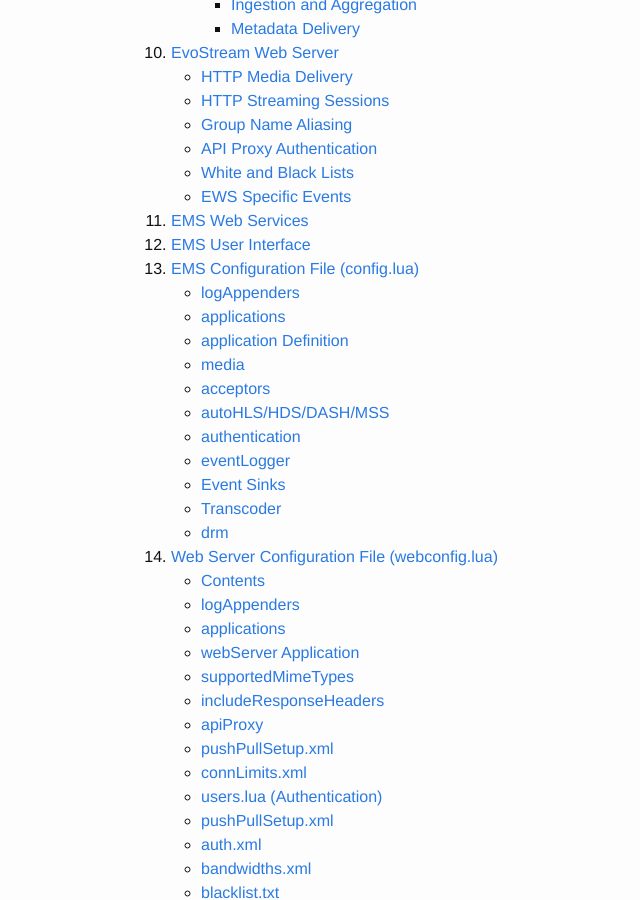
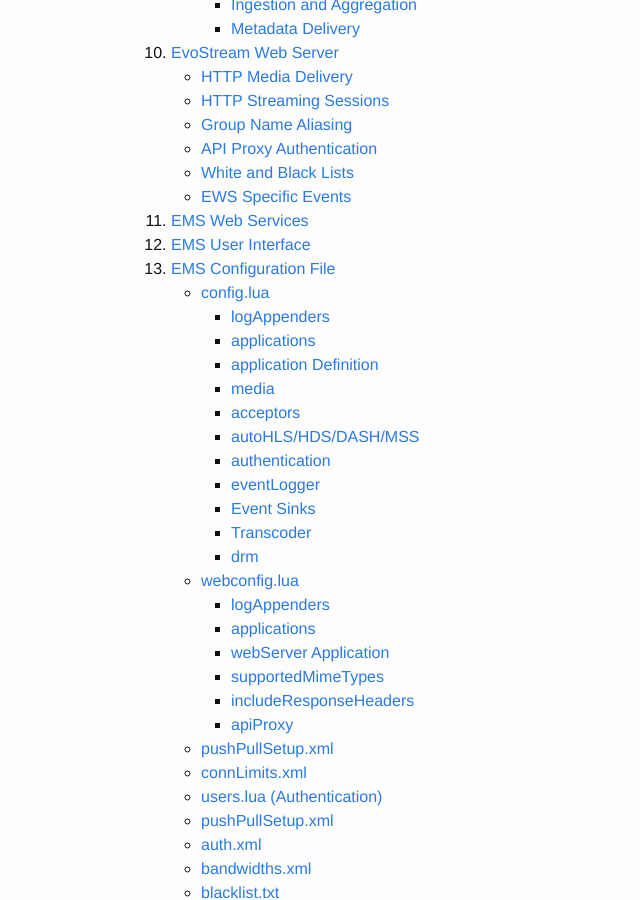
Before and after one commit to EvoStream/ems_user_guide, a Jekyll site: the page built from _posts/2016-01-01-index.md, in a window 1280 px wide and 900 px high, scrolled down 2949 px. Shown: the whole window, without its empty margins (129-769 px from the left). Built offline with Jekyll 4.4.1, drawn with Linux system fonts in a browser that asks for light colours.

Commit message:
updated TOC
fixed links
updated EMS Configuration File archive

```diff
--- a/_posts/2016-01-01-index.md
+++ b/_posts/2016-01-01-index.md
@@ -80,8 +80,8 @@ permalink: table_of_contents
      - [Outbound RTMP (Live and VOD)]({{site.url}}{{site.baseurl}}/protocolsupport#outbound-rtmp-live-and-vod)
      - [RTMPT]({{site.url}}{{site.baseurl}}/protocolsupport#rtmpt)
      - [RTMPS]({{site.url}}{{site.baseurl}}/protocolsupport#rtmps)
-     - [RTMP Ingest Points]({{site.url}}{{site.baseurl}}/protocolsupport#rtmp ingest points)
-   - [Real Time Streaming Protocol (RTSP)]({{site.url}}{{site.baseurl}}/protocolsupport#real-time-streaming-protocol)
+     - [RTMP Ingest Points]({{site.url}}{{site.baseurl}}/protocolsupport#rtmp-ingest-points)
+   - [Real Time Streaming Protocol (RTSP)]({{site.url}}{{site.baseurl}}/protocolsupport#real-time-streaming-protocol-rtsp)
      - [Ingesting RTSP]({{site.url}}{{site.baseurl}}/protocolsupport#ingesting-rtsp)
      - [Outbound RTSP (Live and VOD)]({{site.url}}{{site.baseurl}}/protocolsupport#outbound-rtsp-live-and-vod)
    - [MPEG Transport Stream (MPEG-TS)]({{site.url}}{{site.baseurl}}/protocolsupport#mpeg-transport-stream-mpeg-ts)
@@ -135,26 +135,26 @@ permalink: table_of_contents
     - [EWS Specific Events]({{site.url}}{{site.baseurl}}/webserver#ews-specific-events)
 11. [EMS Web Services]({{site.url}}{{site.baseurl}}/emswebservices)
 12. [EMS User Interface]({{site.url}}{{site.baseurl}}/emsuserinterface)
-13. [EMS Configuration File (config.lua)]({{site.url}}{{site.baseurl}}/emsconfigfile)
-    - [logAppenders]({{site.url}}{{site.baseurl}}/emsconfigfile#logappenders)
-    - [applications]({{site.url}}{{site.baseurl}}/emsconfigfile#applications)
-    - [application Definition]({{site.url}}{{site.baseurl}}/emsconfigfile#application-definition)
-    - [media]({{site.url}}{{site.baseurl}}/emsconfigfile#media)
-    - [acceptors]({{site.url}}{{site.baseurl}}/emsconfigfile#acceptors)
-    - [autoHLS/HDS/DASH/MSS]({{site.url}}{{site.baseurl}}/emsconfigfile#autohlshdsdashmss)
-    - [authentication]({{site.url}}{{site.baseurl}}/emsconfigfile#authentication)
-    - [eventLogger]({{site.url}}{{site.baseurl}}/emsconfigfile#eventlogger)
-    - [Event Sinks]({{site.url}}{{site.baseurl}}/emsconfigfile#event-sinks)
-    - [Transcoder]({{site.url}}{{site.baseurl}}/emsconfigfile#transcoder)
-    - [drm]({{site.url}}{{site.baseurl}}/emsconfigfile#drm)
-14. [Web Server Configuration File (webconfig.lua)]({{site.url}}{{site.baseurl}}/webconfigfile)
-    - [Contents]({{site.url}}{{site.baseurl}}/webconfigfile#contents)
-    - [logAppenders]({{site.url}}{{site.baseurl}}/webconfigfile#logappenders)
-    - [applications]({{site.url}}{{site.baseurl}}/webconfigfile#applications)
-    - [webServer Application]({{site.url}}{{site.baseurl}}/webconfigfile#webserver-application)
-    - [supportedMimeTypes]({{site.url}}{{site.baseurl}}/webconfigfile#supportedmimetypes)
-    - [includeResponseHeaders]({{site.url}}{{site.baseurl}}/webconfigfile#includeresponseheaders)
-    - [apiProxy]({{site.url}}{{site.baseurl}}/webconfigfile#apiproxy)
+13. [EMS Configuration File]({{site.url}}{{site.baseurl}}/emsconfigfile)
+    - [config.lua]({{site.url}}{{site.baseurl}}/emsconfigfile#config-lua)
+       - [logAppenders]({{site.url}}{{site.baseurl}}/emsconfigfile#logappenders)
+       - [applications]({{site.url}}{{site.baseurl}}/emsconfigfile#applications)
+       - [application Definition]({{site.url}}{{site.baseurl}}/emsconfigfile#application-definition)
+       - [media]({{site.url}}{{site.baseurl}}/emsconfigfile#media)
+       - [acceptors]({{site.url}}{{site.baseurl}}/emsconfigfile#acceptors)
+       - [autoHLS/HDS/DASH/MSS]({{site.url}}{{site.baseurl}}/emsconfigfile#autohlshdsdashmss)
+       - [authentication]({{site.url}}{{site.baseurl}}/emsconfigfile#authentication)
+       - [eventLogger]({{site.url}}{{site.baseurl}}/emsconfigfile#eventlogger)
+       - [Event Sinks]({{site.url}}{{site.baseurl}}/emsconfigfile#event-sinks)
+       - [Transcoder]({{site.url}}{{site.baseurl}}/emsconfigfile#transcoder)
+       - [drm]({{site.url}}{{site.baseurl}}/emsconfigfile#drm)
+    - [webconfig.lua]({{site.url}}{{site.baseurl}}/webconfigfile#webconfig-lua)
+       - [logAppenders]({{site.url}}{{site.baseurl}}/webconfigfile#logappenders)
+       - [applications]({{site.url}}{{site.baseurl}}/webconfigfile#applications)
+       - [webServer Application]({{site.url}}{{site.baseurl}}/webconfigfile#webserver-application)
+       - [supportedMimeTypes]({{site.url}}{{site.baseurl}}/webconfigfile#supportedmimetypes)
+       - [includeResponseHeaders]({{site.url}}{{site.baseurl}}/webconfigfile#includeresponseheaders)
+       - [apiProxy]({{site.url}}{{site.baseurl}}/webconfigfile#apiproxy)
     - [pushPullSetup.xml]({{site.url}}{{site.baseurl}}/webconfigfile#pushpullsetupxml)
     - [connLimits.xml]({{site.url}}{{site.baseurl}}/webconfigfile#connlimitsxml)
     - [users.lua (Authentication)]({{site.url}}{{site.baseurl}}/webconfigfile#userslua-authentication)
```
Also changed, not shown: other parts of _posts/2016-01-01-index.md (+1 -1 lines).
